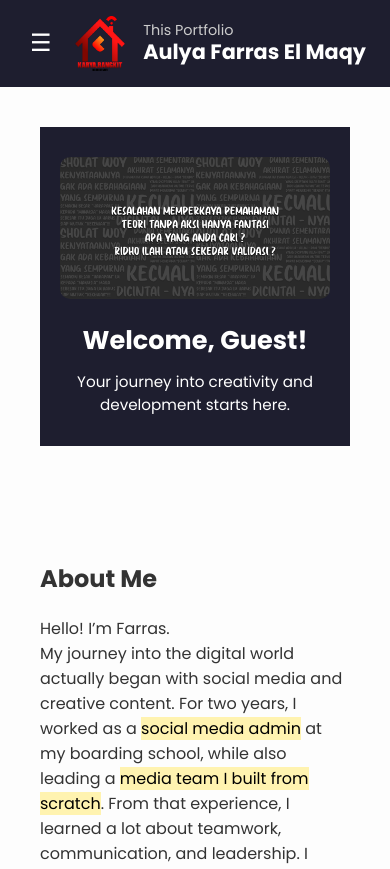
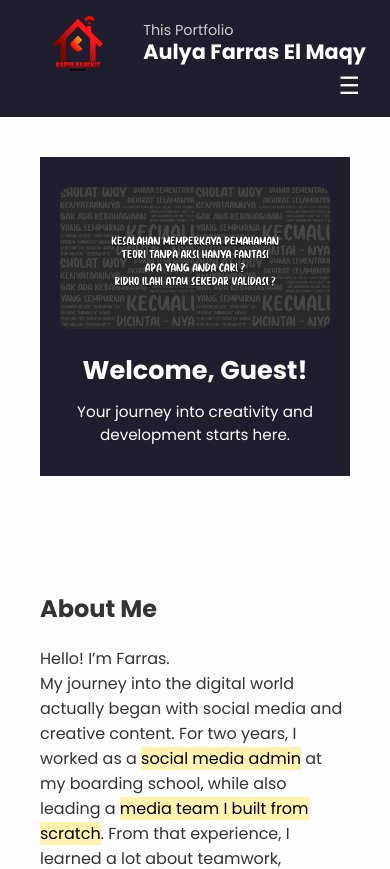
Before and after one commit to revou-fundamental-course/02-jun-25-la-maqiyya, a plain HTML site: page index.html in a window 390 px wide. Shown: the top 869 px of the page. Drawn offline with Linux system fonts and the light colour scheme.

Commit message:
mobile test

```diff
--- a/css/style.css
+++ b/css/style.css
@@ -20,6 +20,16 @@ body {
 }
 
 /* Kiri: Logo dan Judul */
+.navbar {
+  display: flex;
+  justify-content: space-between; /* kiri dan kanan */
+  align-items: center;
+  background-color: #1e1e2f;
+  color: white;
+  padding: 1rem 1.5rem;
+  flex-wrap: wrap;
+}
+
 .navbar-left {
   display: flex;
   align-items: center;
@@ -48,7 +58,15 @@ body {
   font-weight: 700;
 }
 
-/* Kanan: Link Navigasi */
+.menu-toggle {
+  display: none;
+  font-size: 1.5rem;
+  background: none;
+  border: none;
+  color: white;
+  cursor: pointer;
+}
+
 .navbar-links {
   display: flex;
   align-items: center;
@@ -65,20 +83,27 @@ body {
   cursor: pointer;
 }
 
-/* Tombol Menu (mobile) */
-.menu-toggle {
-  display: none;
-  font-size: 1.5rem;
-  background: none;
-  border: none;
-  color: white;
-  cursor: pointer;
-}
 
 /* RESPONSIVE */
 @media (max-width: 768px) {
   .menu-toggle {
     display: block;
+  }
+
+  .navbar {
+    flex-direction: column;
+    align-items: stretch;
+  }
+
+  .navbar-left {
+    display: flex;
+    align-items: center;
+    width: 100%;
+    justify-content: flex-start;
+  }
+
+  .menu-toggle {
+    align-self: flex-end;
   }
 
   .navbar-links {
@@ -93,6 +118,7 @@ body {
     display: flex;
   }
 }
+
 
 
 /* Home Banner */
--- a/index.html
+++ b/index.html
@@ -14,13 +14,13 @@
 <header>
   <nav class="navbar">
     <div class="navbar-left">
-      <button class="menu-toggle" id="menu-toggle">☰</button>
       <img src="assets/Logo Dada Karya Bangkit .png" alt="Logo">
       <div class="navbar-title">
         <span class="subtitle">This Portfolio</span>
         <h1>Aulya Farras El Maqy</h1>
       </div>
     </div>
+    <button class="menu-toggle" id="menu-toggle">☰</button>
     <div class="navbar-links" id="navbar-links">
       <a href="#home">Home</a>
       <a href="#about">About</a>
@@ -30,8 +30,6 @@
     </div>
   </nav>
 </header>
-
-
 
 <main class="container">
   <section id="home">
```
